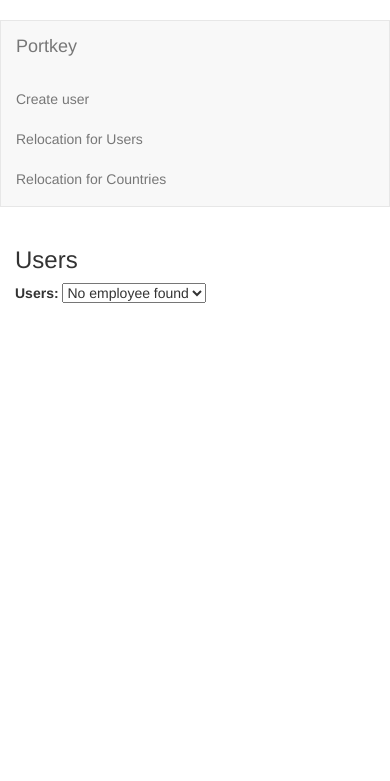
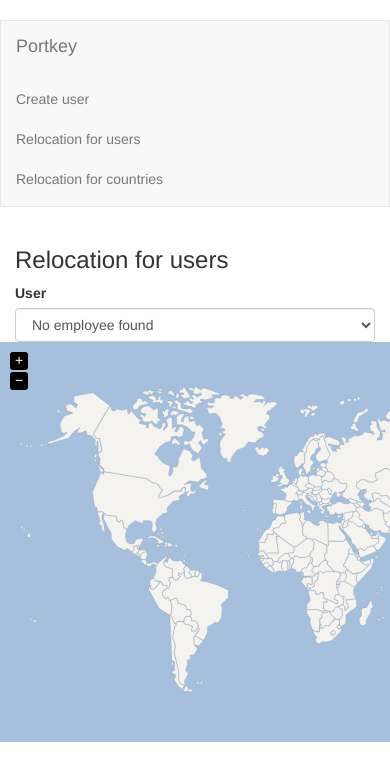
Before and after one commit to thiagosenador/RelocationTool, a Flask app: template RelocationTool/bookshelf/templates/ShowUserPreferences.html in a window 390 px wide; the page is wider, and only the part inside the window is pictured. Shown: the top 781 px of that part. Run offline with Flask 2, Linux system fonts and the light colour scheme; the template is opened without the code that fills it, so the values that code supplies are empty; some libraries are stand-ins or nearby versions.

Commit message:
maps in user preferences

```diff
--- a/RelocationTool/bookshelf/templates/ShowUserPreferences.html
+++ b/RelocationTool/bookshelf/templates/ShowUserPreferences.html
@@ -2,12 +2,14 @@
 
 {% block content %}
 
-<h3>Users</h3>
+<h3>Relocation for users</h3>
 
 <form method="GET" enctype="multipart/form-data">
+    <div class="row">
         <div class="form-group">
-        <label for="user">Users: </label>
-        <select name="user" id="user" onchange="if (this.value) window.location.href = this.value;">
+            <div class="col-md-3">
+                <label for="user">User</label>
+                <select name="user" id="user" onchange="if (this.value) window.location.href = this.value;" class="form-control">
                     {% for user in users %}
                     {% if countries == None %}
                     <option value="/ShowUserPreferences/{{user.UserName}}">{{user.UserName}}</option>
@@ -23,18 +25,35 @@
                     {% endfor %}
                 </select>
             </div>
-    <div>
-        <nav>
-            <ul>
+
+            <div id="vmap" style="width: 600px; height: 400px;" class="col-md-8 col-md-offset-1">
                 {% if countries != None %}
                 {% for country in countries %}
-                        <li>Country: {{country['CountryName']}}</li>
+                <input type="hidden" class="selectedCountries" value="{{country['Code']}}" />
                 {% endfor %}
                 {% endif %}
-                <br/>
-            </ul>
-        </nav>
+            </div>
+        </div>
     </div>
 </form>
 
+<script>
+    $(document).ready(function () {
+        $('#vmap').vectorMap({
+            map: 'world_en',
+            backgroundColor: '#a5bfdd',
+            borderColor: '#818181',
+            borderOpacity: 0.25,
+            borderWidth: 1,
+            enableZoom: true,
+            hoverColor: '#052E8C',
+            normalizeFunction: 'linear',
+            selectedColor: '#052E8C',
+            selectedRegions: ($('input.selectedCountries').map(function () {
+                return $(this).val();
+            }).get())
+        });
+    });
+</script>
+
 {% endblock %}
--- a/RelocationTool/bookshelf/templates/base.html
+++ b/RelocationTool/bookshelf/templates/base.html
@@ -35,8 +35,8 @@
             </div>
             <ul class="nav navbar-nav">
                 <li><a href="/createuser">Create user</a></li>
-                <li><a href="/ShowUserPreferences">Relocation for Users</a></li>
-                <li><a href="/RelocationCountry">Relocation for Countries</a></li>
+                <li><a href="/ShowUserPreferences">Relocation for users</a></li>
+                <li><a href="/RelocationCountry">Relocation for countries</a></li>
             </ul>
         </div>
     </div>
```
Lines whose indentation alone changed are shown as unchanged.
